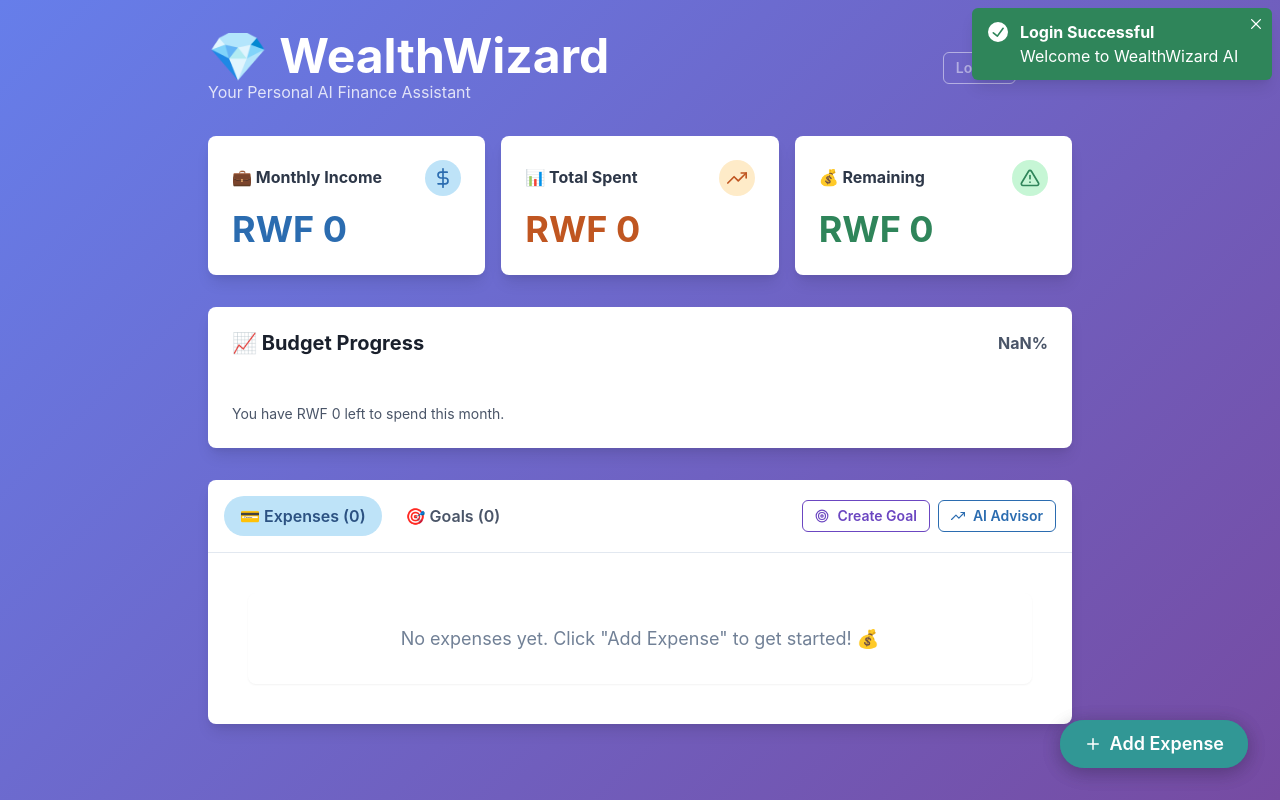
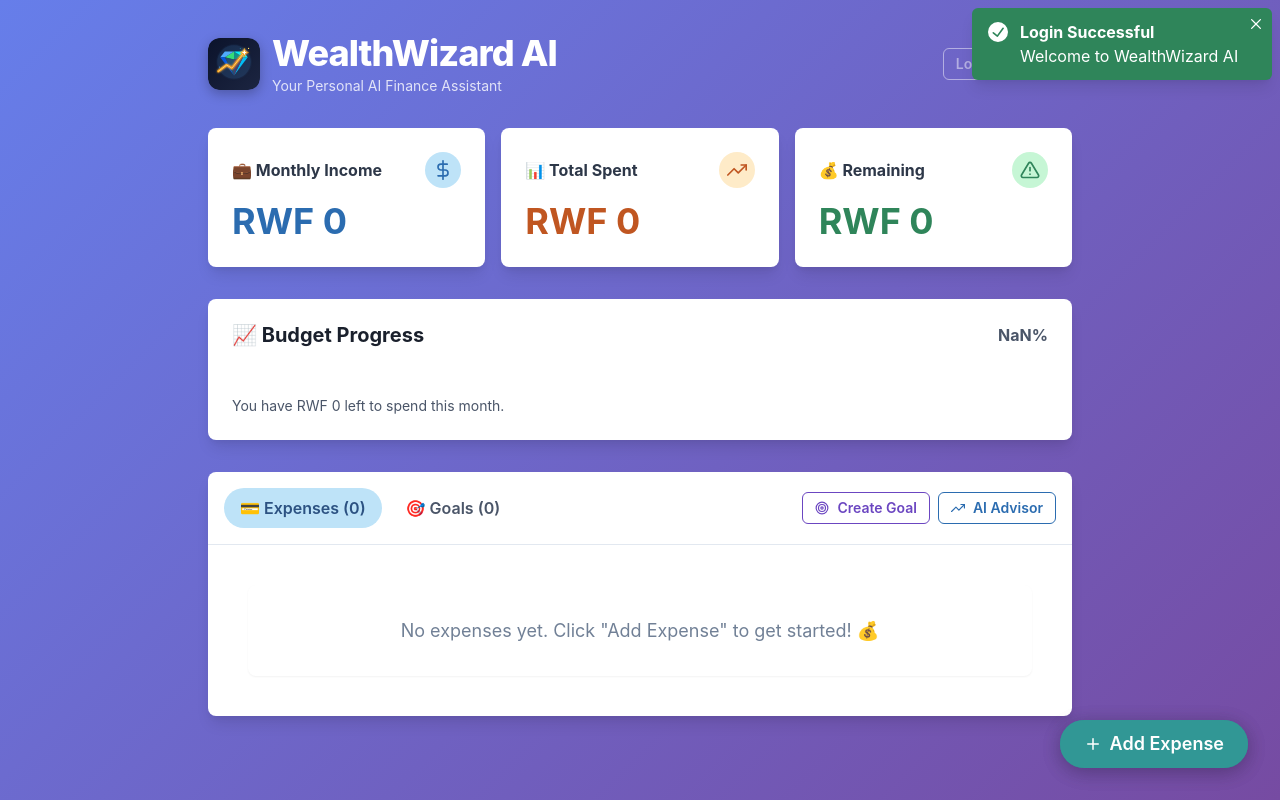
Before and after one commit to NziX/wealthwizard, a React (Create React App) app: page / in a window 1280 px wide. Both pictures are taken after typing "name@example.com", "Sample123" into the empty fields and a click on the button "Sign In". Built offline with nearby package versions, Linux system fonts and the light colour scheme.

Commit message:
Add vector SVG brand logo for WealthWizard AI

```diff
--- a/public/index.html
+++ b/public/index.html
@@ -5,7 +5,8 @@
     <meta name="viewport" content="width=device-width, initial-scale=1" />
     <meta name="theme-color" content="#000000" />
     <meta name="description" content="WealthWizard AI - Finance Management" />
-    <title>WealthWizard AI</title>
+    <link rel="icon" href="%PUBLIC_URL%/logo.svg" />
+    <title>WealthWizard AI - Personal Finance Assistant</title>
   </head>
   <body>
     <noscript>You need to enable JavaScript to run this app.</noscript>
--- a/src/Dashboard.tsx
+++ b/src/Dashboard.tsx
@@ -49,6 +49,7 @@ import {
   AlertDescription,
   Spacer,
   Avatar,
+  Image,
 } from '@chakra-ui/react';
 import {
   FiPlus,
@@ -1394,14 +1395,23 @@ const Dashboard: React.FC<DashboardProps> = ({ onLogout }) => {
     <Box minH="100vh" bg="linear-gradient(135deg, #667eea 0%, #764ba2 100%)" py={8}>
       <Container maxW="4xl">
         {/* Header */}
-        <HStack justify="space-between" mb={8}>
-          <VStack align="start" spacing={0}>
-            <Heading size="2xl" color="white">
-              💎 WealthWizard
-            </Heading>
-            <Text color="whiteAlpha.800">Your Personal AI Finance Assistant</Text>
-          </VStack>
-          <HStack>
+        <HStack justify="space-between" mb={8} align="center">
+          <HStack spacing={3} align="center">
+            <Image
+              src={process.env.PUBLIC_URL + '/logo.svg'}
+              alt="WealthWizard Logo"
+              boxSize="52px"
+              borderRadius="xl"
+              boxShadow="0 4px 12px rgba(0,0,0,0.25)"
+            />
+            <VStack align="start" spacing={0}>
+              <Heading size="xl" color="white" fontWeight="extrabold" letterSpacing="tight">
+                WealthWizard AI
+              </Heading>
+              <Text color="whiteAlpha.800" fontSize="sm">Your Personal AI Finance Assistant</Text>
+            </VStack>
+          </HStack>
+          <HStack spacing={2}>
             {onLogout && (
               <Button size="sm" onClick={onLogout} colorScheme="whiteAlpha" variant="outline">
                 Logout
--- a/src/Login.tsx
+++ b/src/Login.tsx
@@ -12,7 +12,8 @@ import {
   useToast,
   InputGroup,
   InputRightElement,
-  IconButton
+  IconButton,
+  Image
 } from '@chakra-ui/react';
 import { FiEye, FiEyeOff } from 'react-icons/fi';
 import { motion } from 'framer-motion';
@@ -69,6 +70,14 @@ const Login: React.FC<LoginProps> = ({ onLogin }) => {
         >
           <VStack spacing="8">
             <VStack spacing="3" textAlign="center">
+              <Image
+                src={process.env.PUBLIC_URL + '/logo.svg'}
+                alt="WealthWizard Logo"
+                boxSize="80px"
+                borderRadius="2xl"
+                shadow="md"
+                mb={1}
+              />
               <Heading size="xl" color="brand.900" fontWeight="extrabold">
                 WealthWizard AI
               </Heading>
```
Also changed, not shown: public/logo.svg (added).
